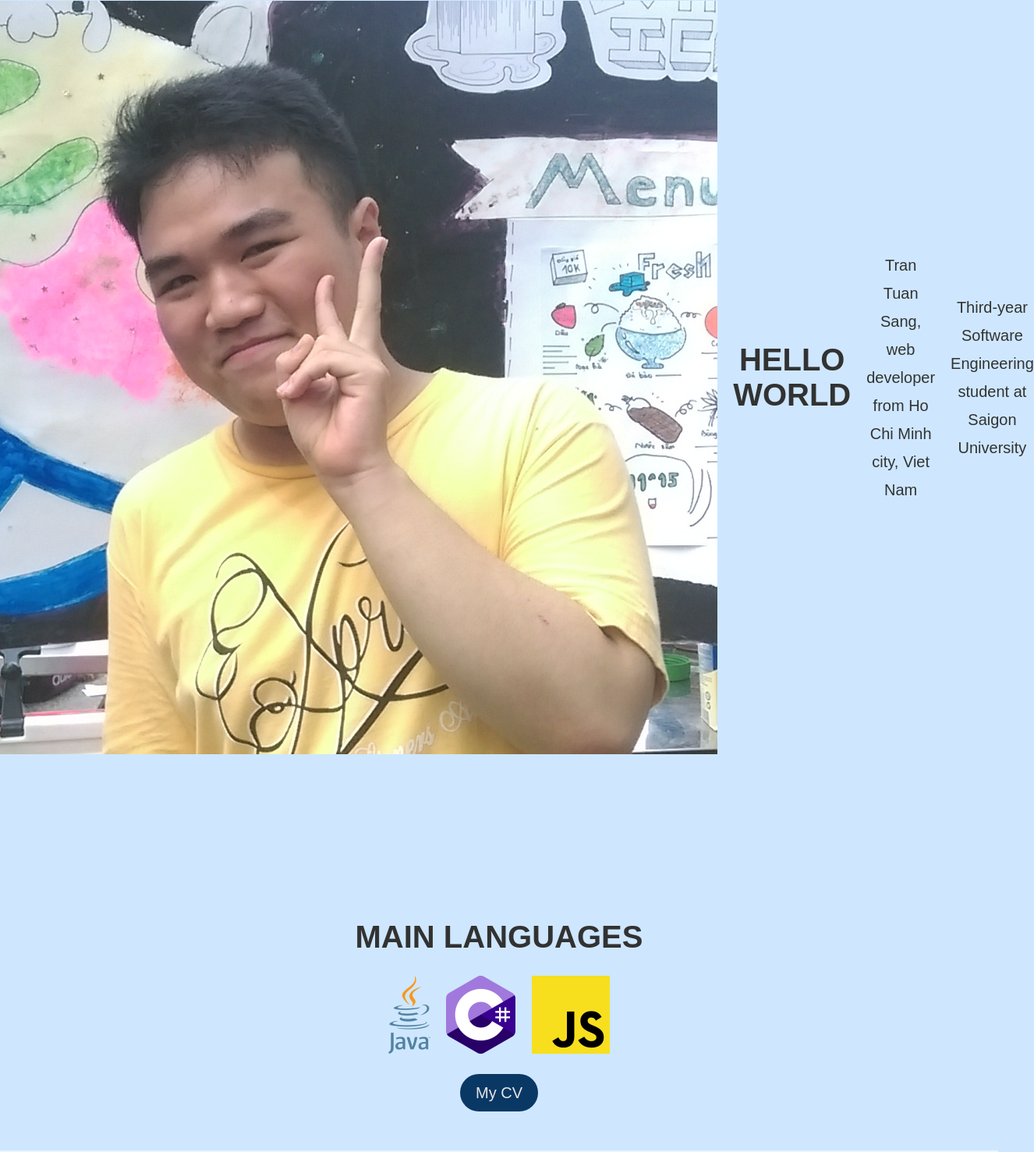
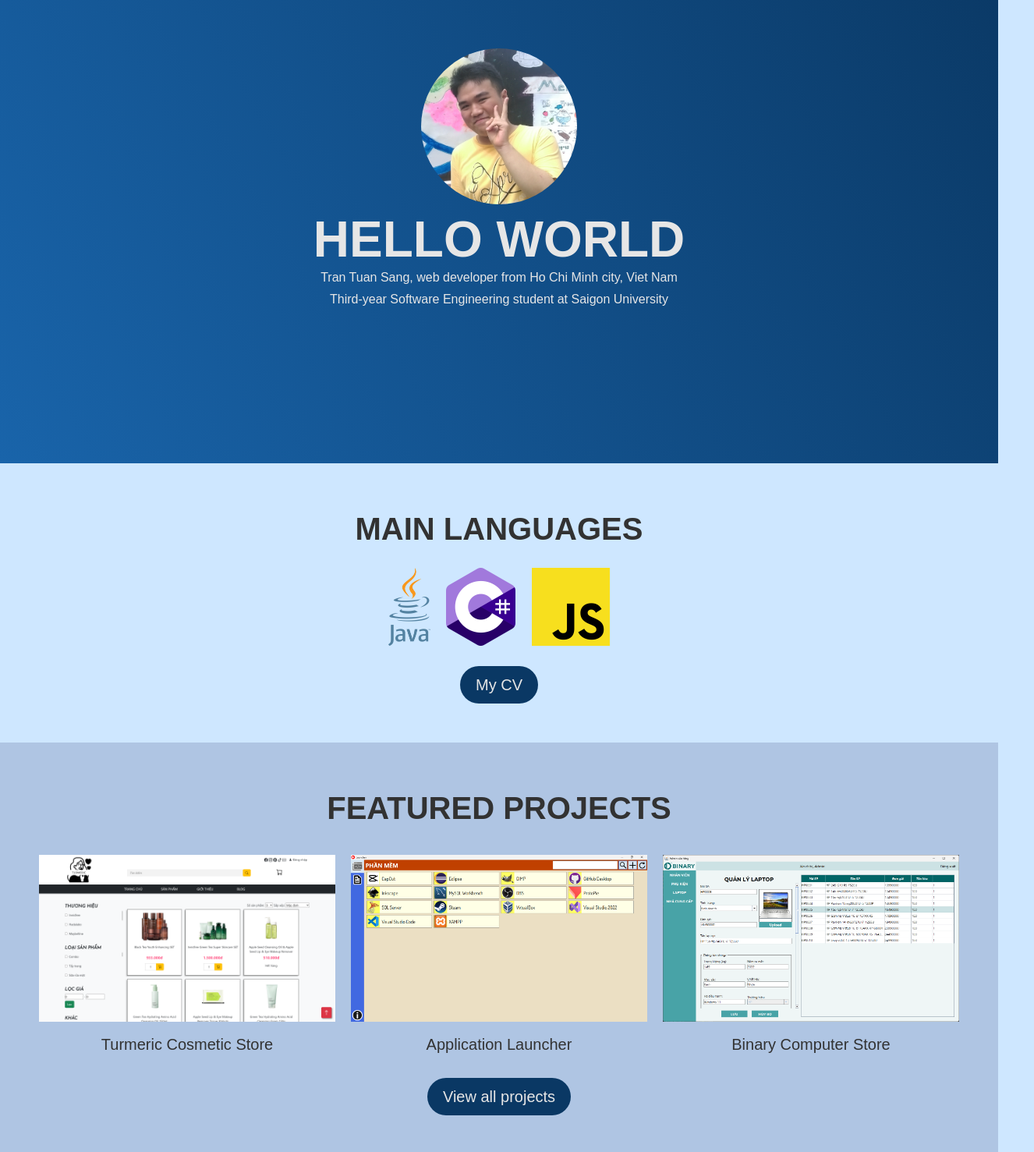
Before and after one commit to ttsang793/ttsang793.github.io, a plain HTML site: page index.html in a window 1280 px wide. Shown: the part 174-1651 px from the top of the page at 78% size, 1326 px wide, since content can reach past the window. Drawn offline with Linux system fonts and the light colour scheme; a web font is replaced by a local one.

Commit message:
Update index.css

```diff
--- a/css/index.css
+++ b/css/index.css
@@ -1,27 +1,38 @@
-main {
-  padding: 0px;
-  padding-top: 25px;
-}
-
 .section {
   padding: 50px 30px;
 }
 
-.introduce {
-  display: flex;
-  align-items: center;
-  justify-content: center;
-  max-width: 1000px;
-  width: 100%;
-  column-gap: 20px;
+main {
+  padding: 0;
+  padding-top: 40px;
 }
 
-#hello_world {
-  margin-bottom: 20px;
+.introduce {
+  background: rgb(25, 100, 170);
+  background: linear-gradient(60deg, rgb(25, 100, 170) 0%, #0a3864 100%);
+}
+
+.introduce * {
+  color: rgb(230, 230, 230);
+}
+
+.sub-hello {
+  font-size: 16px;
+  line-height: 28px;
 }
 
 .project-section {
-  background-color: rgb(233, 244, 255);
+  background-color: rgba(0, 0, 70, 0.15);
+}
+
+.project:hover {
+  background-color: rgb(25, 100, 170);
+  box-shadow: 0 0 0 1em transparent;
+}
+
+.project:hover > * {
+  color: white;
+  font-weight: 500;
 }
 
 .project {
@@ -33,7 +44,6 @@ main {
 
   &:hover {
     background-color: rgb(25, 100, 170);
-    animation: 1s pulse;
     box-shadow: 0 0 0 1em transparent;
 
     & * {
@@ -42,13 +52,20 @@ main {
     }
 
     ~:not(:hover) {
-      filter: grayscale(100%);
+      filter: brightness(50%) grayscale(100%);
     }
   }
 
   &:has(~:hover) {
-    filter: grayscale(100%);
+    filter: brightness(50%) grayscale(100%);
   }
+}
+
+.list {
+  display: flex;
+  row-gap: 20px;
+  flex-wrap: wrap;
+  justify-content: center;
 }
 
 .project > img {
@@ -57,28 +74,32 @@ main {
 }
 
 @media (max-width: 749px) {
-  .avatar img {
+  .hello {
+    font-size: 40px;
+  }
+
+  .avatar {
     width: 100%;
-    max-width: 300px;
+    max-width: 200px;
     border-radius: 50%;
   }
 
   .introduce {
-    flex-direction: column;
-  }
-
-  #hello_world {
-    text-align: center;
+    padding: 50px 10px;
   }
 }
 
 @media (min-width: 750px) {
-  .avatar img {
-    width: 300px;
+  .hello {
+    font-size: 64px;
+  }
+
+  .avatar {
+    width: 200px;
     border-radius: 50%;
   }
 
   .introduce {
-    margin: 150px auto;
+    padding: 24.5vh 0;
   }
 }
```
